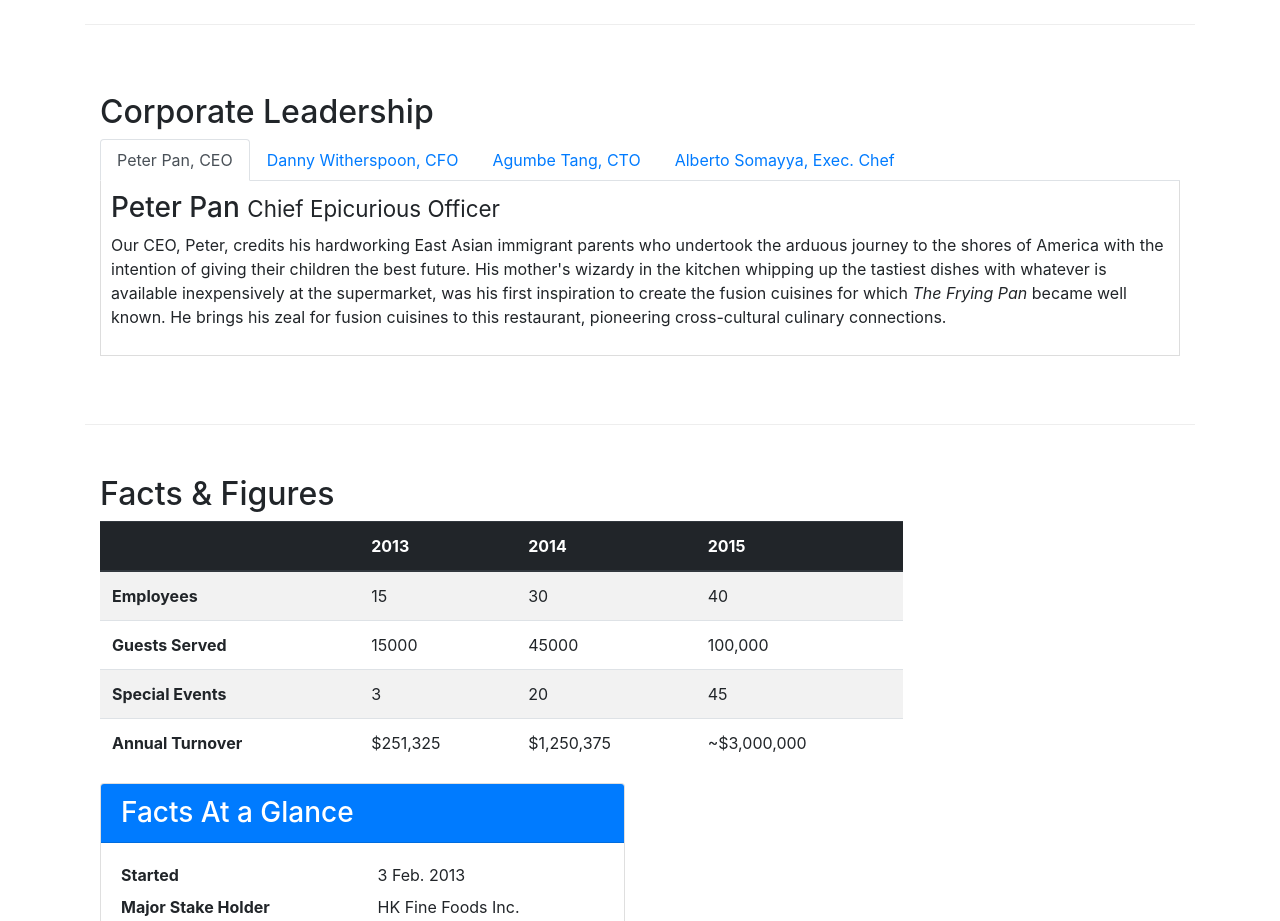
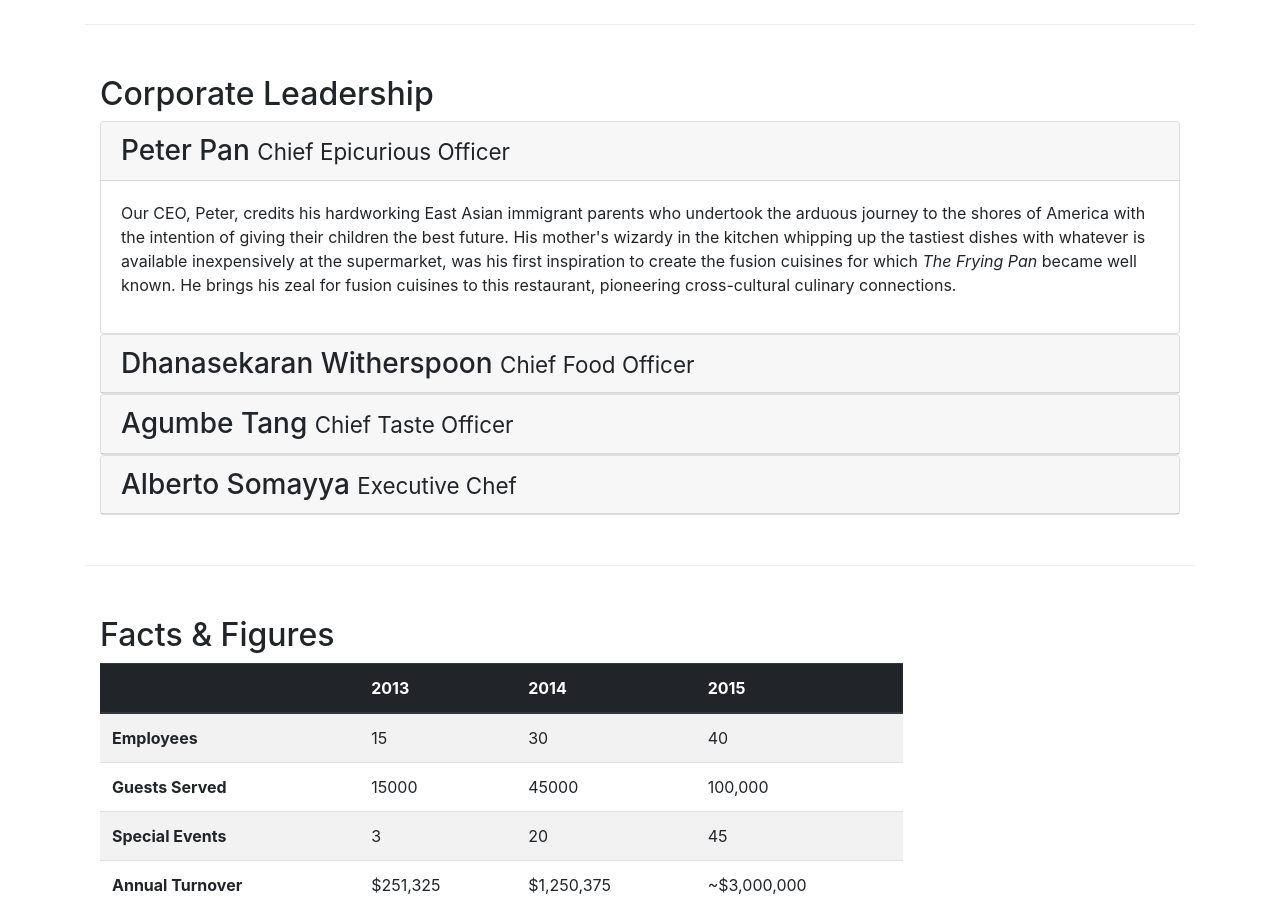
Before and after one commit to ARTushar/practice-bootstrap4, a website: page aboutus.html in a window 1280 px wide. Shown: the part 840-1761 px from the top of the page. Drawn offline with nearby package versions, Linux system fonts and the light colour scheme.

Commit message:
accordion

```diff
--- a/aboutus.html
+++ b/aboutus.html
@@ -83,69 +83,103 @@
         <div class="row row-content align-items-center">
             <div class="col-12">
                 <h2>Corporate Leadership</h2>
-                <ul class="nav nav-tabs">
-                    <li class="nav-item">
-                        <a class="nav-link active" href="#peter" role='tab' data-toggle="tab">Peter Pan, CEO</a>
-                    </li>
-                    <li class="nav-item">
-                        <a class="nav-link" href="#danny" role="tab" data-toggle="tab">Danny Witherspoon, CFO</a>
-                    </li>
-                    <li class="nav-item">
-                        <a class="nav-link" href="#agumbe" role="tab" data-toggle="tab">Agumbe Tang, CTO</a>
-                    </li>
-                    <li class="nav-item">
-                        <a class="nav-link" href="#alberto" role="tab" data-toggle="tab">Alberto Somayya, Exec. Chef</a>
-                    </li>
-                </ul>
-                <div class="tab-content">
-                    <div role="tabpanel" class="tab-pane fade show active" id="peter">
-                        <h3>Peter Pan <small>Chief Epicurious Officer</small></h3>
-                        <p class="d-none d-sm-block">Our CEO, Peter, credits his hardworking East Asian immigrant
+
+                <div id="accordion">
+                    <div class="card">
+                        <div class="card-header" role="tab" id="peterhead">
+                            <h3 class="mb-0"><a data-toggle="collapse" data-target="#peter">Peter Pan <small>Chief
+                                        Epicurious Officer</small></a></h3>
+                        </div>
+                        <div class="collapse show" id="peter" data-parent="#accordion">
+                            <div class="card-body">
+                                <p class="d-none d-sm-block">Our CEO, Peter, credits his hardworking East Asian
+                                    immigrant
                                     parents
                                     who
-                            undertook the arduous journey to the shores of America with the intention of giving their
+                                    undertook the arduous journey to the shores of America with the intention of giving
+                                    their
                                     children
-                            the best future. His mother's wizardy in the kitchen whipping up the tastiest dishes with
+                                    the best future. His mother's wizardy in the kitchen whipping up the tastiest dishes
+                                    with
                                     whatever
-                            is available inexpensively at the supermarket, was his first inspiration to create the
+                                    is available inexpensively at the supermarket, was his first inspiration to create
+                                    the
                                     fusion
-                            cuisines for which <em>The Frying Pan</em> became well known. He brings his zeal for fusion
+                                    cuisines for which <em>The Frying Pan</em> became well known. He brings his zeal for
+                                    fusion
                                     cuisines
                                     to this restaurant, pioneering cross-cultural culinary connections.</p>
+                            </div>
+                        </div>
 
                     </div>
-                    <div role="tabpanel" class="tab-pane fade" id="danny">
-                        <h3>Dhanasekaran Witherspoon <small>Chief Food Officer</small></h3>
+                    <div class="card">
+                        <div class="card-header" role="tab" id="dannyhead">
+                            <h3 class="mb-0"><a data-toggle="collapse" data-target="#danny">Dhanasekaran Witherspoon
+                                    <small>Chief Food Officer</small></a></h3>
+                        </div>
+                        <div class="collapse" id="danny" data-parent="#accordion">
+                            <div class="card-body">
                                 <p class="d-none d-sm-block">Our CFO, Danny, as he is affectionately referred to by his
                                     colleagues,
-                            comes from a long established family tradition in farming and produce. His experiences
+                                    comes from a long established family tradition in farming and produce. His
+                                    experiences
                                     growing
                                     up on
-                            a farm in the Australian outback gave him great appreciation for varieties of food sources.
+                                    a farm in the Australian outback gave him great appreciation for varieties of food
+                                    sources.
                                     As
                                     he
                                     puts it in his own words, <em>Everything that runs, wins, and everything that stays,
                                         pays!</em>
                                 </p>
                             </div>
-                    <div role="tabpanel" class="tab-pane fade" id="agumbe">
-                        <h3>Agumbe Tang <small>Chief Taste Officer</small></h3>
-                        <p class="d-none d-sm-block">Blessed with the most discerning gustatory sense, Agumbe, our CTO,
-                            personally ensures that every dish that we serve meets his exacting tastes. Our chefs dread
+                        </div>
+                    </div>
+                    <div class="card">
+                        <div class="card-header" role="tab" id="agumbehead">
+                            <h3 class="mb-0">
+                                <a data-toggle="collapse" data-target="#agumbe">
+                                    Agumbe Tang <small>Chief Taste Officer</small>
+                                </a>
+                            </h3>
+                        </div>
+                        <div class="collapse" id="agumbe" data-parent="#accordion">
+                            <div class="card-body">
+
+                                <p class="d-none d-sm-block">Blessed with the most discerning gustatory sense, Agumbe,
+                                    our CTO,
+                                    personally ensures that every dish that we serve meets his exacting tastes. Our
+                                    chefs dread
                                     the
-                            tongue lashing that ensues if their dish does not meet his exacting standards. He lives by
+                                    tongue lashing that ensues if their dish does not meet his exacting standards. He
+                                    lives by
                                     his
                                     motto, <em>You click only if you survive my lick.</em></p>
                             </div>
-                    <div role="tabpanel" class="tab-pane fade" id="alberto">
-                        <h3>Alberto Somayya <small>Executive Chef</small></h3>
-                        <p class="d-none d-sm-block">Award winning three-star Michelin chef with wide International
+                        </div>
+                    </div>
+                    <div class="card">
+                        <div class="card-header" role="tab" id="albertohead">
+                            <h3 class="mb-0">
+                                <a data-toggle="collapse" data-target="#alberto">
+                                    Alberto Somayya <small>Executive Chef</small>
+                                </a>
+                            </h3>
+                        </div>
+                        <div class="collapse" id="alberto" data-parent="#accordion">
+                            <div class="card-body">
+                                <p class="d-none d-sm-block">Award winning three-star Michelin chef with wide
+                                    International
                                     experience
-                            having worked closely with whos-who in the culinary world, he specializes in creating
+                                    having worked closely with whos-who in the culinary world, he specializes in
+                                    creating
                                     mouthwatering
                                     Indo-Italian fusion experiences. He says, <em>Put together the cuisines from the two
                                         craziest
                                         cultures, and you get a winning hit! Amma Mia!</em></p>
+                            </div>
+                        </div>
                     </div>
                 </div>
             </div>
```
Lines whose indentation alone changed are shown as unchanged.
